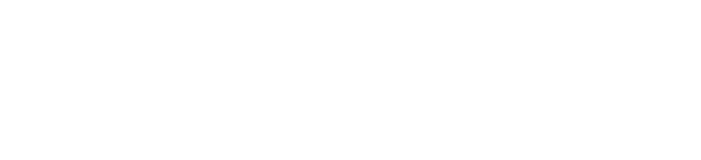
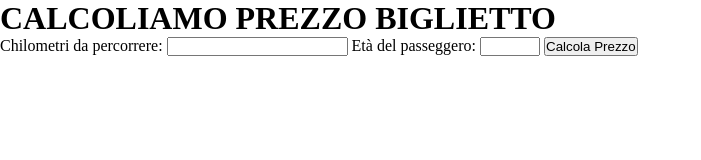
Before and after one commit to DarioM1992/js-biglietto-treno-form, a plain HTML site: page index.html in a window 1280 px wide. Shown: the whole page, without its empty margins (0-701 px from the left). Drawn offline with Linux system fonts and the light colour scheme.

Commit message:
bottoni e form basi fatte

```diff
--- a/index.html
+++ b/index.html
@@ -1,12 +1,24 @@
 <!DOCTYPE html>
-<html lang="en">
+<html lang="it">
 <head>
     <meta charset="UTF-8">
     <meta name="viewport" content="width=device-width, initial-scale=1.0">
     <script src="main.js" defer></script>
+    <link rel="stylesheet" href="style.css">
     <title>js-biglietto-treno-form</title>
 </head>
 <body>
+    <h1>CALCOLIAMO PREZZO BIGLIETTO</h1>
+    <form action="ticket">
+        <label for="km">Chilometri da percorrere:</label>
+        <input type="number" id="km" name="km" min="0">
 
+        <label for="eta">Età del passeggero:</label>
+        <input type="number" id="eta" name="eta" min="0" max="150">
+
+        <button>
+            Calcola Prezzo
+        </button>
+    </form>
 </body>
 </html>
```
